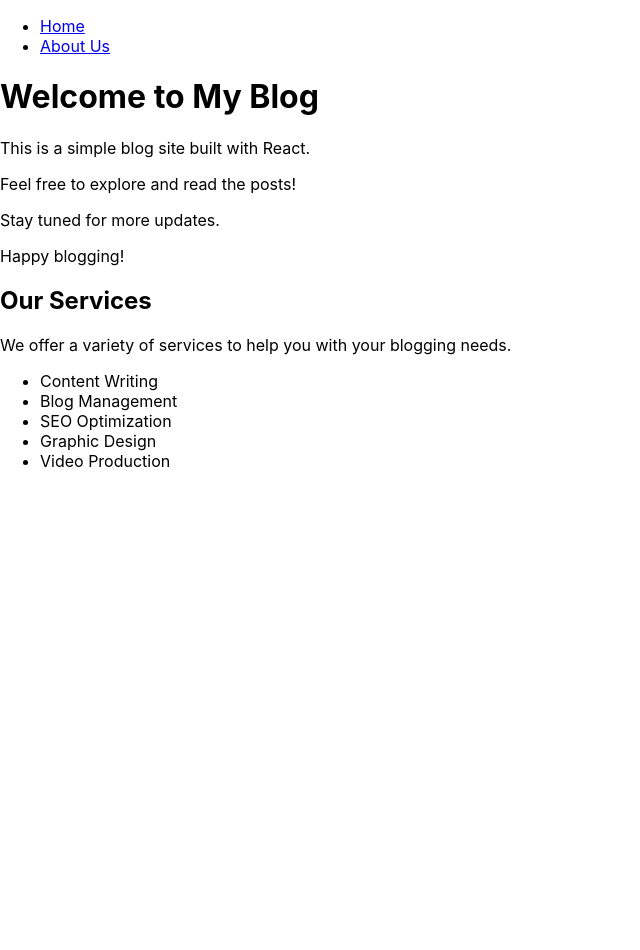
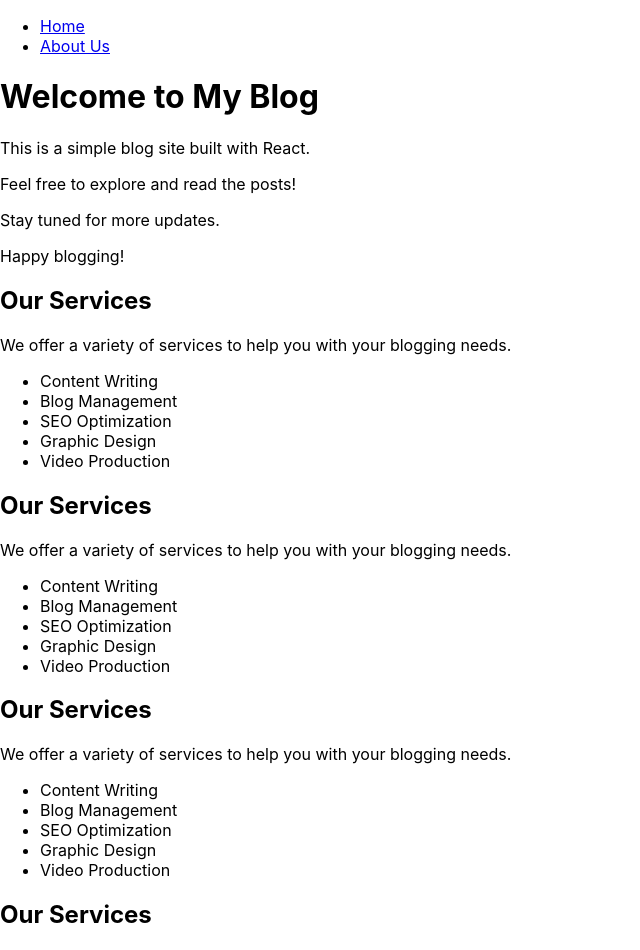
Before and after one commit to mnoor920/batch_808_blog, a React (Create React App) app: page / in a window 1280 px wide. Shown: the top 950 px of the page, without its empty margins (0-640 px from the left). Before the commit the page ends 800 px from the top, so only its background shows below. Built offline with nearby package versions, Linux system fonts and the light colour scheme.

Commit message:
services update

```diff
--- a/src/pages/homepage/index.jsx
+++ b/src/pages/homepage/index.jsx
@@ -7,6 +7,9 @@ const Homepage = () => {
         <div>
             <Banner />
             <OurServices />
+            <OurServices />
+            <OurServices />
+            <OurServices />
         </div>
     )
 }
```
